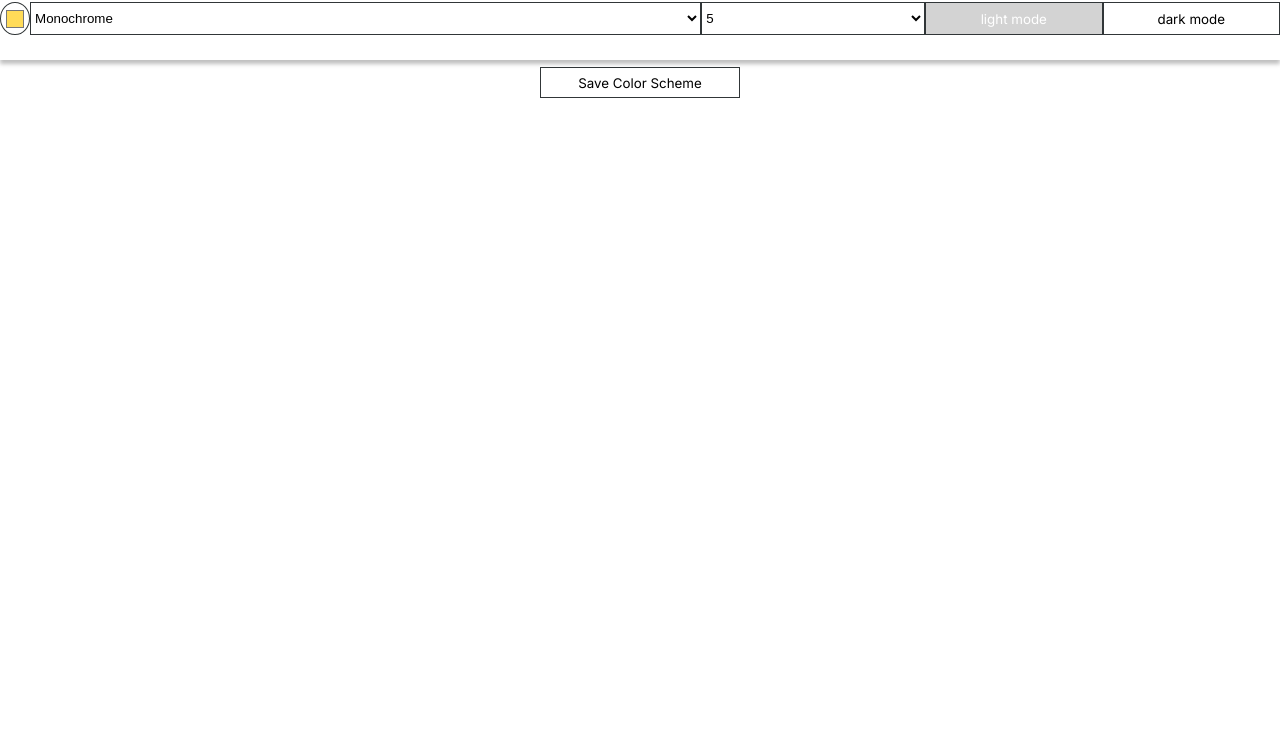
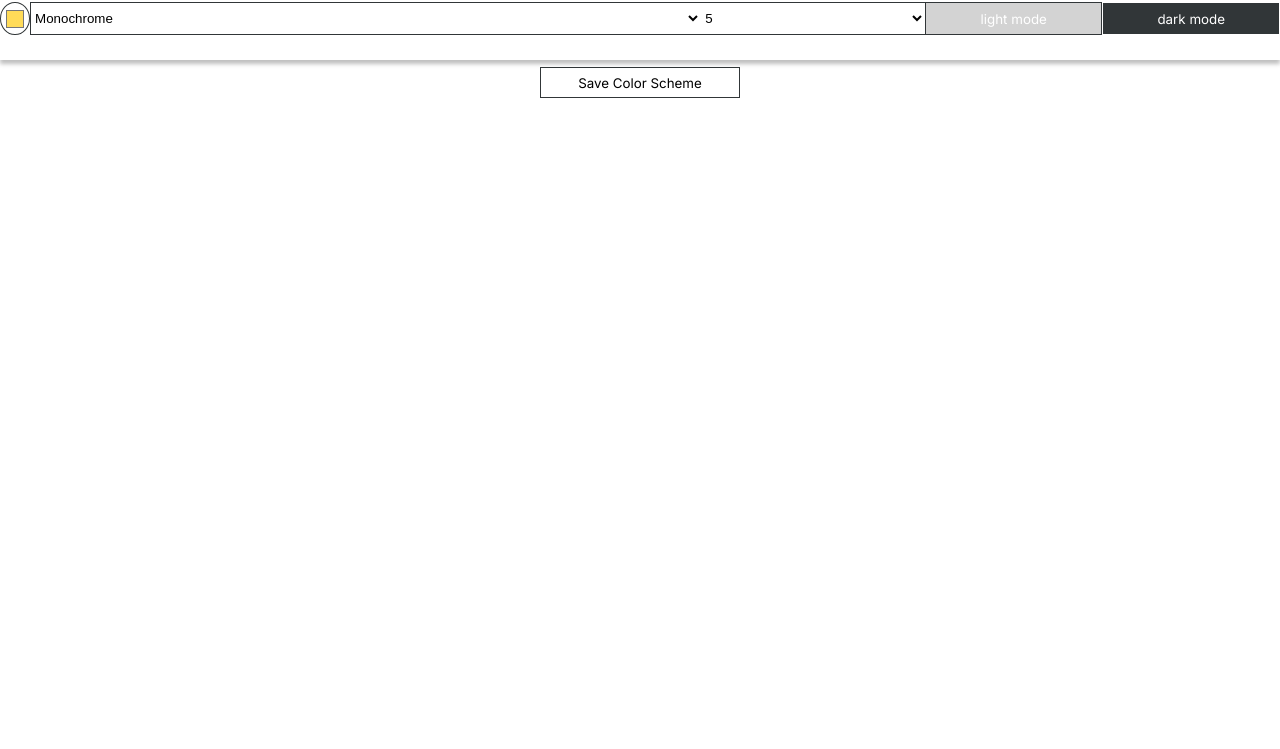
Before and after one commit to aeposten/color-scheme-generator, a plain HTML site: page index.html in a window 1280 px wide. Shown: the part 51-800 px from the top of the page. Drawn offline with Linux system fonts and the light colour scheme; no server answers.

Commit message:
Changes to button styling

```diff
--- a/index.html
+++ b/index.html
@@ -36,7 +36,7 @@
           <option value="7">7</option>
           <option value="8">8</option>
         </select>
-        <button class="mode-btn btn disabled" id="light-mode" disabled>light mode</button><button class="mode-btn btn" id="dark-mode">dark mode</button>
+        <button class="mode-btn btn disabled light-btn" id="light-mode" disabled>light mode</button><button class="mode-btn btn dark-btn" id="dark-mode">dark mode</button>
       </section>
     </header>
     <main>
--- a/styles.css
+++ b/styles.css
@@ -72,6 +72,24 @@ h1 {
   padding: 0.2em;
   border: 0.08em solid var(--darkGrey);
   background-color: white;
+}
+
+.scheme-select {
+  border-right: none;
+}
+
+.num-select {
+  border-left: none;
+  border-right: none;
+}
+
+.light-btn {
+  border-left: 0;
+  border-right: 0;
+}
+
+.dark-btn {
+  border-left: none;
 }
 
 select {
```
